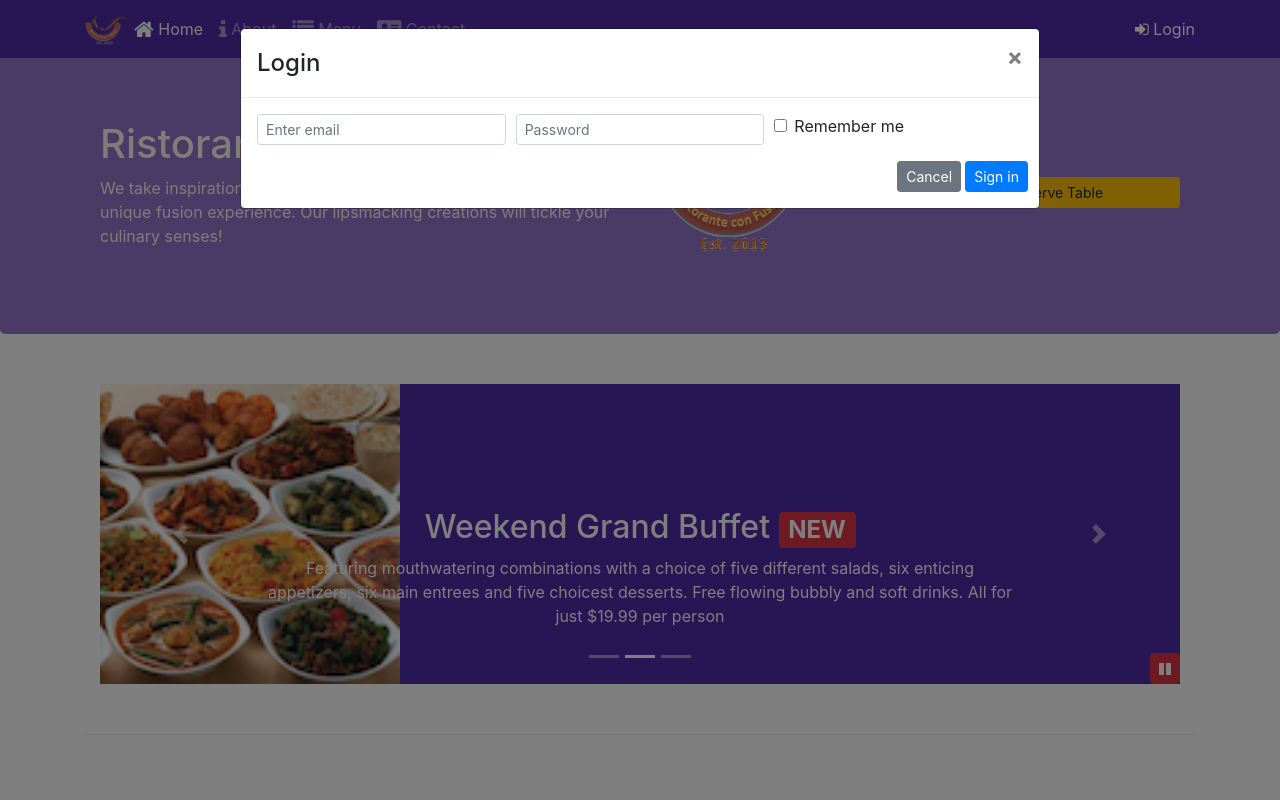
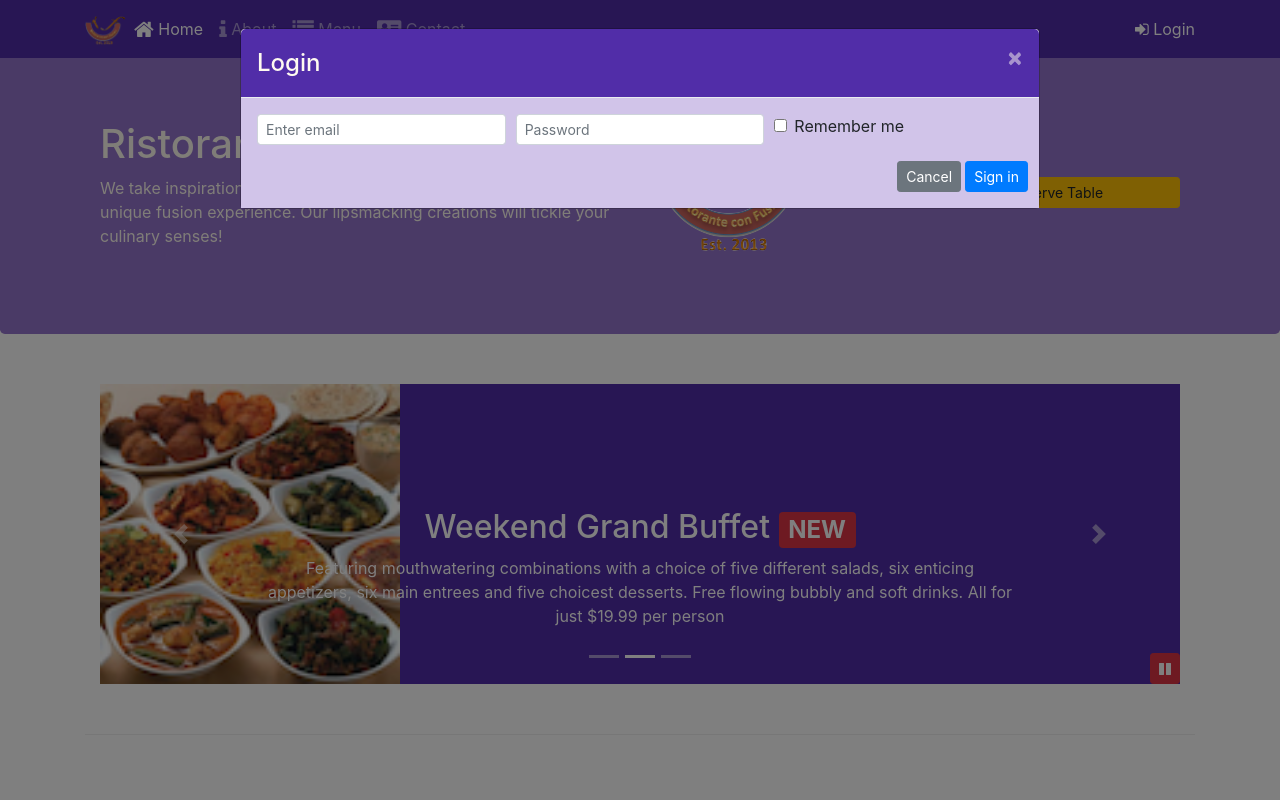
Before and after one commit to ghulammustufa31/coursera-webcourse-bootstrap-exercise, a website: page index.html in a window 1280 px wide. Both pictures are taken after a click on the link "Login". Shown: the top 800 px of the page. Drawn offline with nearby package versions, Linux system fonts and the light colour scheme.

Commit message:
Assignment 4

```diff
--- a/css/styles.scss
+++ b/css/styles.scss
@@ -74,3 +74,17 @@ body{
     bottom: 0px;
     z-index: 1;
 }
+
+.modal-header {
+    background: $background-dark;
+    .modal-title {
+        color: floralwhite;
+    }
+    button {
+        color: floralwhite;
+    }
+}
+
+.modal-body {
+    background: $background-pale;
+}
--- a/index.html
+++ b/index.html
@@ -30,7 +30,7 @@
                     <li class="nav-item"><a class="nav-link" href="./contactus.html"><span class="fa fa-address-card fa-lg"></span> Contact</a></li>
                 </ul>
                 <span class="navbar-text">
-                    <a data-toggle="modal" data-target="#loginModal">
+                    <a id="loginLink">
                         <span class="fa fa-sign-in"></span> Login
                     </a>
                 </span>
@@ -165,7 +165,7 @@
                     <img src="img/logo.png" class="img-fluid">
                 </div>
                 <div class="col-12 col-sm-3 align-self-center">
-                    <a href="#reserve" type="button" class="btn btn-warning btn-sm btn-block" data-toggle="modal" data-target="#reservationModal">
+                <a id="reserveLink" href="#reserve" type="button" class="btn btn-warning btn-sm btn-block">
                         Reserve Table</a>
                 </div>
             </div>
@@ -335,6 +335,15 @@
             }
 
         });
+
+        // Reserve Button Modal Trigger Code
+        $("#reserveLink").click(function () {
+            $("#reservationModal").modal('show');
+        });
+
+        $("#loginLink").click(function() {
+            $("#loginModal").modal('show');
+        });
     });
 </script>
 
--- a/package.json
+++ b/package.json
@@ -6,12 +6,14 @@
   "scripts": {
     "start": "npm run lite",
     "test": "echo \"Error: no test specified\" && exit 1",
-    "lite": "lite-server"
+    "lite": "lite-server",
+    "scss": "node-sass -o css/ css/"
   },
   "author": "",
   "license": "ISC",
   "devDependencies": {
-    "lite-server": "^2.3.0"
+    "lite-server": "^2.3.0",
+    "node-sass": "^4.13.1"
   },
   "dependencies": {
     "bootstrap": "^4.0.0",
```
Also changed, not shown: css/styles.css, 1 other file.
